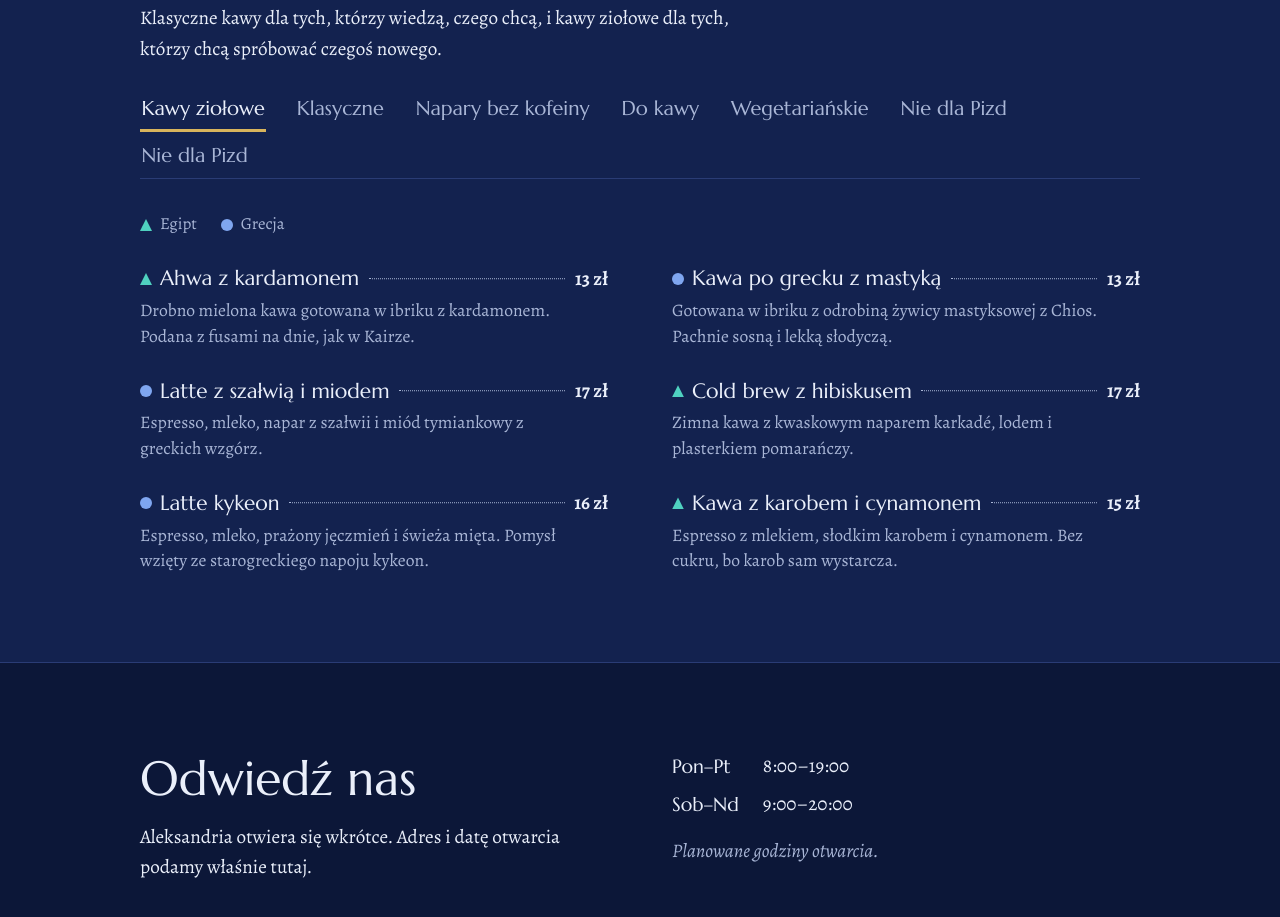
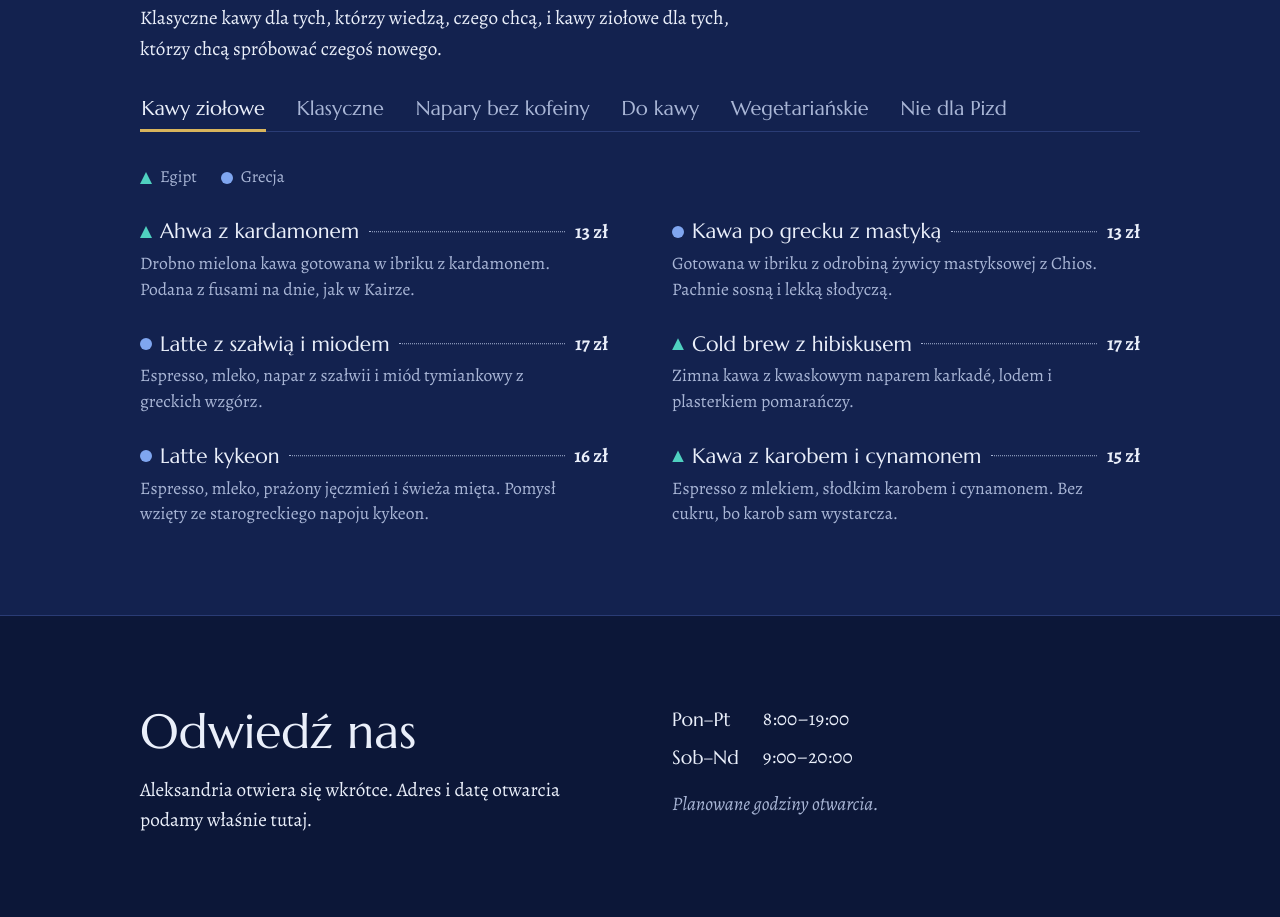
Before and after one commit to Hashirama-Hattori/Aleksandria-kawiarnia, a plain HTML site: page index.html in a window 1280 px wide. Shown: the part 1552-2469 px from the top of the page. Drawn offline with nearby package versions, Linux system fonts and the light colour scheme.

Commit message:
Remove duplicate Nie dla Pizd tab

```diff
--- a/index.html
+++ b/index.html
@@ -241,7 +241,6 @@ dl.hours dd { margin: 0; }
         <button class="tab" role="tab" id="t-sweet" aria-controls="p-sweet" aria-selected="false" tabindex="-1">Do kawy</button>
         <button class="tab" role="tab" id="t-veg" aria-controls="p-veg" aria-selected="false" tabindex="-1">Wegetariańskie</button>
         <button class="tab" role="tab" id="t-notpizd" aria-controls="p-notpizd" aria-selected="false" tabindex="-1">Nie dla Pizd</button>
-        <button class="tab" role="tab" id="t-notpizd" aria-controls="p-notpizd" aria-selected="false" tabindex="-1">Nie dla Pizd</button>
       </div>
       <div id="p-herbal" role="tabpanel" aria-labelledby="t-herbal">
         <p class="legend"><span><i class="mk eg"></i> Egipt</span><span><i class="mk gr"></i> Grecja</span></p>
```
